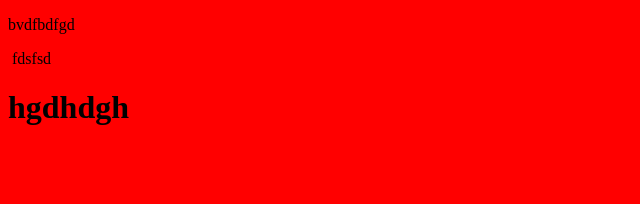
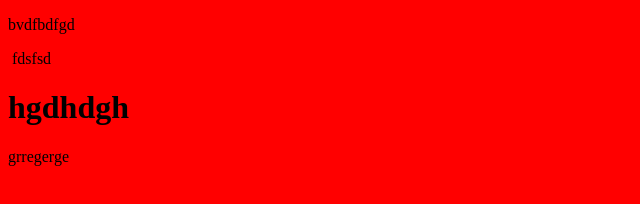
Before and after one commit to liessinoudjal/test_git, a plain HTML site: page index.html in a window 1280 px wide. Shown: the full height of the page, 0-640 px from the left. Drawn offline with Linux system fonts and the light colour scheme.

Commit message:
ajout d'un paragraphe

```diff
--- a/index.html
+++ b/index.html
@@ -12,6 +12,7 @@
     <img src="" alt="" srcset="">
     fdsfsd
     <h1>hgdhdgh</h1>
+    <p>grregerge</p>
 
 </body>
 </html>
```
